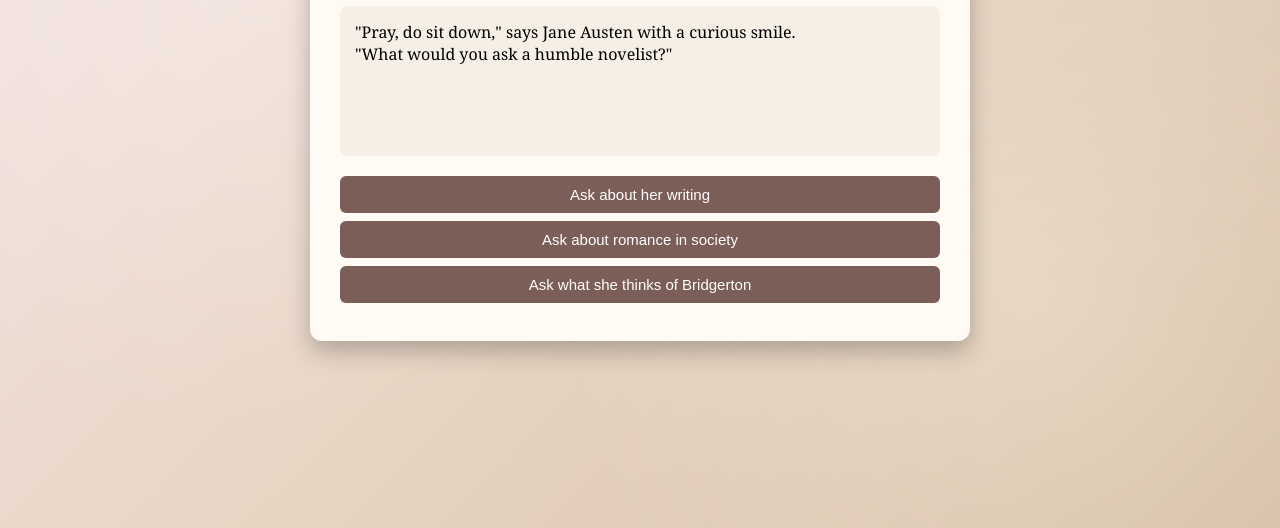
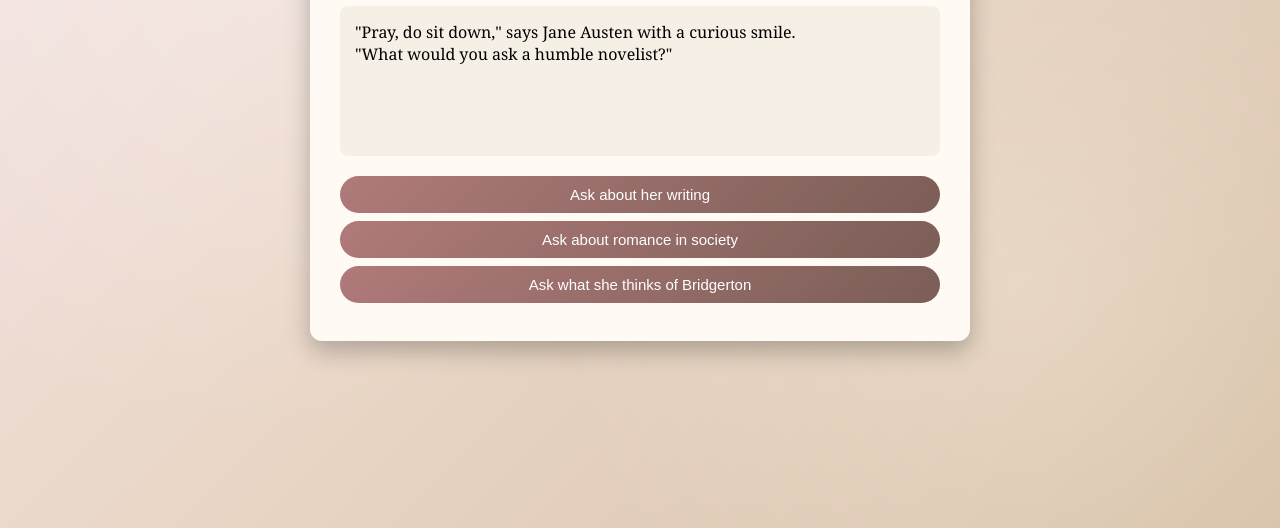
Before and after one commit to ThinkSmartFast/SeriousGames, a plain HTML site: page index.html in a window 1280 px wide. Shown: the part 272-800 px from the top of the page. Drawn offline with Linux system fonts and the light colour scheme.

Commit message:
Update index.html

```diff
--- a/index.html
+++ b/index.html
@@ -62,15 +62,17 @@ width:100%;
 margin:8px 0;
 padding:10px;
 border:none;
-border-radius:6px;
-background:#7b5e57;
+border-radius:20px;
+background:linear-gradient(135deg,#b07a7a,#7b5e57);
 color:white;
 font-size:15px;
 cursor:pointer;
+transition:all 0.3s ease;
 }
 
 button:hover{
-background:#5e4742;
+background:linear-gradient(135deg,#9a6464,#5e4742);
+transform:scale(1.03);
 }
 
 .restart{
```
